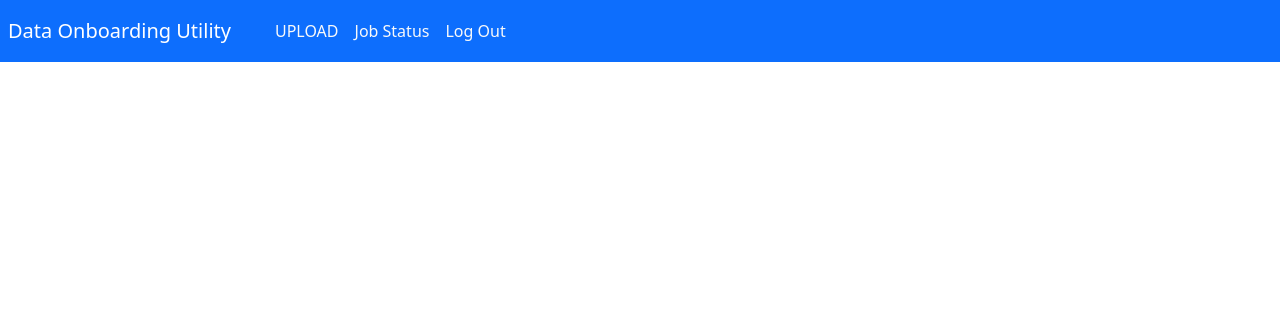
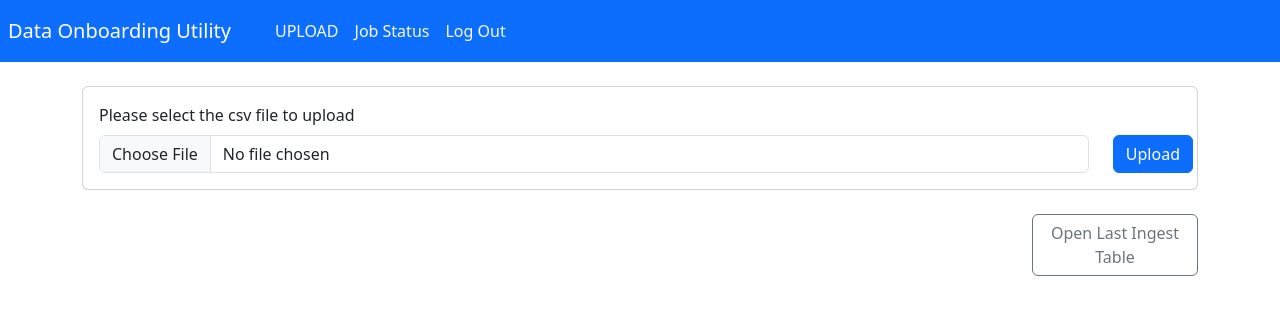
Before and after one commit to venkateshravik/Data-Onboarding-Utility, a Django app: page / in a window 1280 px wide. Shown: the top 322 px of the page. Run offline with Django 4.2, Linux system fonts and the light colour scheme; the visitor is signed in with stand-in values (Sample User, id 1); some libraries are stand-ins or nearby versions.

Commit message:
Update upload page UI

```diff
--- a/backend/dot/bqconnector/urls.py
+++ b/backend/dot/bqconnector/urls.py
@@ -5,7 +5,7 @@ from . import views
 
 
 urlpatterns = [
-    path("", views.home_view , name="home-page"),
+    path("", views.upload_csv , name="home-page"),
     # path("connect",views.connect_view, name="bq-connect"),
     path("upload",views.upload_csv,name="upload-csv-to-bq"),
     path("ingest",views.get_table_data,name="get-table-data"),
--- a/backend/dot/templates/upload.html
+++ b/backend/dot/templates/upload.html
@@ -1,20 +1,34 @@
 {% include 'home.html' %}
 
+<div class="container">
+        <div class="card">
+            <div class="card-body">
+                {% if error %}
+                <div class="alert alert-danger" role="alert">
+                    An error has been detected. Please examine the potential occurrence of duplicate file uploads.
+                </div>
+                {% endif %}
 
+                <form action="" method="post" enctype="multipart/form-data">
+                    {% csrf_token %}
 
-{% if success %}
-<p class="bg-success">File uploaded successfully!</p>
-<p>{{message}}</p>
-{% endif %}
-{% if error %}
-<p class="bg-danger">unexpected error occurred</p>
-<p>File already exist , upload a different file</p>
-{% endif %}
-<div class="p-3 d-flex align-items-center">
-<div>choose a .csv file to upload</div>
-<form action="" method="post" enctype="multipart/form-data">
-{% csrf_token %}
-<input class="btn"type="file" name="csv_file" accept=".csv">
-<input class="btn btn-warning" type="submit" value="Upload">
-</form>
+                <div class="row">
+                    <div class="col-md-11">
+                        <label class="form-label" for="customFile">Please select the csv file to upload</label>
+                        <input type="file" class="form-control" name="csv_file" accept=".csv" id="customFile" />
+                    </div>
+                    <!-- Vertical Align flex-end -->
+                    <div class="col-md-1 d-flex align-items-end">
+                        <button class="btn btn-primary" type="submit" value="Upload">Upload</button>
+                    </div>
+                </div>
+            </form>
+
+            </div>
+        </div>
+        <div class="row  mt-4 d-flex flex-column align-items-end">
+            <div class="col-md-2">
+                <a class="btn btn-outline-secondary" href="/ingest">Open Last Ingest Table</a>
+            </div>
+        </div>
 </div>
```
